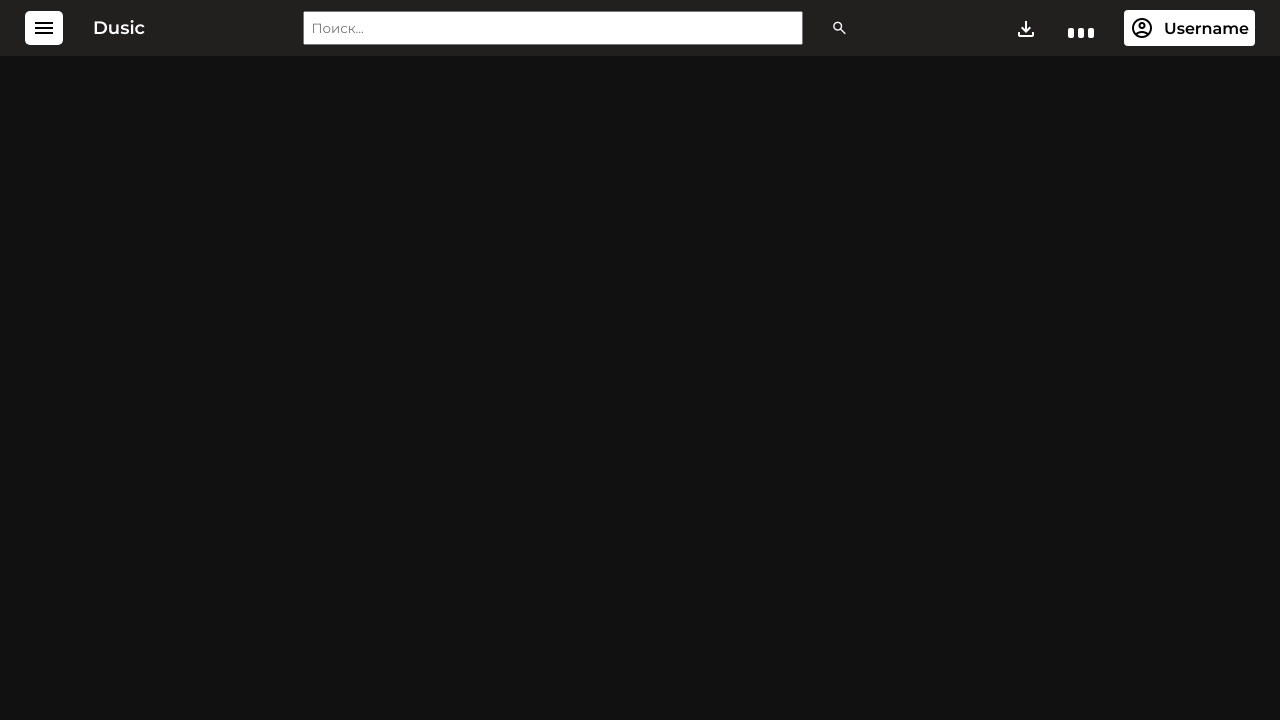
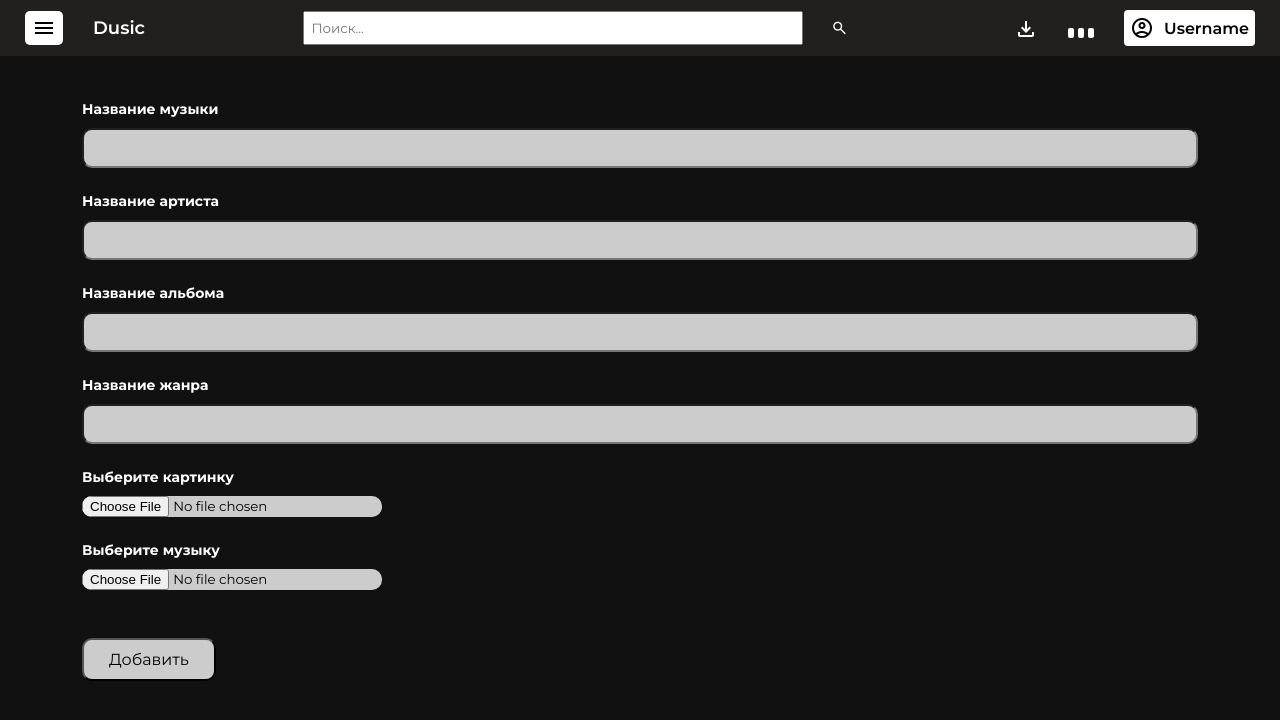
Before and after one commit to diasgalymbek47/dusic, a Vue app: page /add in a window 1280 px wide. Shown: the top 720 px of the page. Built offline with nearby package versions, Linux system fonts and the light colour scheme; no server answers.

Commit message:
верстка страницы add

```diff
--- a/src/views/Add.vue
+++ b/src/views/Add.vue
@@ -3,9 +3,74 @@
 </script>
 
 <template>
-
+  <div class="container">
+    <form>
+      <div class="form-group d-flex flex-column">
+        <label for="music_name">Название музыки</label>
+        <input name="music_name" id="music_name" type="text">
+      </div>
+      <div class="form-group d-flex flex-column mt-4">
+        <label for="artist_name">Название артиста</label>
+        <input name="artist_name" id="artist_name" type="text">
+      </div>
+      <div class="form-group d-flex flex-column mt-4">
+        <label for="album_name">Название альбома</label>
+        <input name="album_name" id="album_name" type="text">
+      </div>
+      <div class="form-group d-flex flex-column mt-4">
+        <label for="genre_name">Название жанра</label>
+        <input name="genre_name" id="genre_name" type="text">
+      </div>
+      <div class="form-group d-flex flex-column mt-4">
+        <label for="image_file">Выберите картинку</label>
+        <input name="image_file" id="image_file" type="file">
+      </div>
+      <div class="form-group d-flex flex-column mt-4">
+        <label for="music_file">Выберите музыку</label>
+        <input name="music_file" id="music_file" type="file">
+      </div>
+      <input class="send_btn mt-5" type="submit" value="Добавить">
+    </form>
+  </div>
 </template>
 
 <style scoped>
+.form-group {
+  gap: 10px;
+  label {
+    font-weight: 700;
+    font-size: 14px;
+    color: #ffffff;
+  }
 
+  input[type="text"] {
+    padding: 10px;
+    border-radius: 10px;
+    background-color: #ccc;
+  }
+
+  input[type="file"] {
+    width: max-content;
+    background-color: #ccc;
+    border-radius: 10px;
+  }
+
+  input[type="text"] {
+    &:focus {
+      background-color: #fff;
+    }
+  }
+}
+
+.send_btn {
+  padding: 10px 25px;
+  font-size: 16px;
+  border-radius: 10px;
+  background-color: #ccc;
+  cursor: pointer;
+
+  &:hover {
+    background-color: #fff;
+  }
+}
 </style>
```
